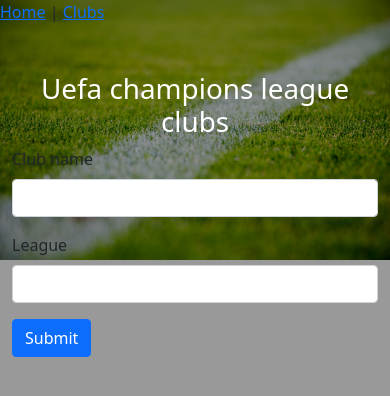
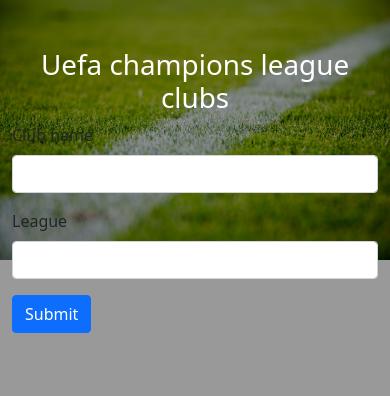
Before and after one commit to Thabiso-007/club, a Vue app in the folder client/: page / in a window 390 px wide. Shown: the top 396 px of the page. Built offline with nearby package versions, Linux system fonts and the light colour scheme.

Commit message:
Modified

```diff
--- a/client/src/App.vue
+++ b/client/src/App.vue
@@ -1,8 +1,4 @@
 <template>
-  <nav>
-    <router-link to="/">Home</router-link> |
-    <router-link to="/clubs">Clubs</router-link>
-  </nav>
   <router-view/>
 </template>
 
@@ -26,4 +22,10 @@
   background-size: cover;
   position: fixed;
 }
+
+@media only screen and (max-width: 865px) {
+  body {
+    height: 150vh;
+  }
+}
 </style>
```
